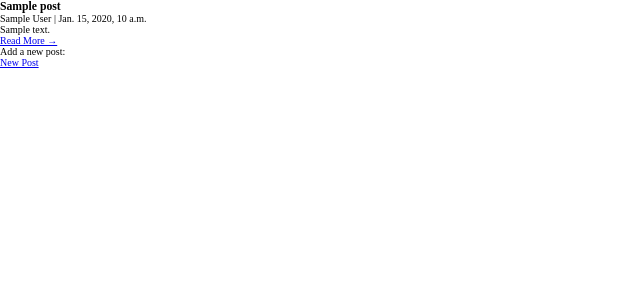
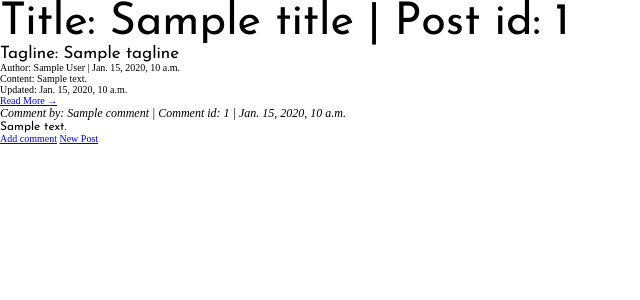
Before and after one commit to ddeveloper72/django-mongodb, a Django app: template blog/templates/blogs.html in a window 1280 px wide. Shown: the top 300 px of the page, without its empty margins (0-640 px from the left). Run offline with Django 3.2, Linux system fonts and the light colour scheme; the template is opened without the code that fills it: most values are stand-ins (such as "Sample title", 1, 10 or a date in 2020); parts of the project's set-up code (start-up, migrations or seed data) failed here and were passed over.

Commit message:
added markup to render add, edit posts, add comments

```diff
--- a/blog/templates/blogs.html
+++ b/blog/templates/blogs.html
@@ -4,23 +4,49 @@
 
 <article>
     <section class="hero">
+
         {% if posts %}
+
         {% for post in posts %}
+
         <div class="blog__header">
-            <h1>{{ post.title }}</h1>
-            <p>{{ post.author }} | {{ post.created_on}}</p>
-            <p>{{post.content|slice:":200" }}</p>
+            <h1 class="heading-1 blog__title">Title: {{ post.title.name}} | Post id: {{post.id}}</h1>
+            <h2 class="heading-2 blog__tagline">Tagline: {{ post.title.tagline }}</h2>
+            <p>Author: {{ post.author }} | {{ post.meta_data.created_on }}</p>
+            <p>Content: {{post.content|slice:":200" }}</p>
+            <p>Updated: {{ post.meta_data.updated_on }}</p>
             <a href="{% url 'post_detail' post.slug  %}" class="btn btn-primary">Read More &rarr;</a>
         </div>
+
+        {% for comment in post.comments.all %}
+        <p class="blog__author">Comment by: {{ comment.name }} | Comment id: {{ comment.id}} | {{ comment.created_on }}
+        </p>
+        <p class="blog__body-text">{{ comment.comment_text|safe }}</p>
+
+        {% empty %}
+
+        <div class="row">
+            <p>No comments yet</p>
+        </div>
+
         {% endfor %}
+
+        <a class="btn btn-default btn-primary" href="{% url 'add_comment' pk=post.pk %}">Add
+            comment</a>
+
+        {% endfor %}
+
+        <a href="{% url 'new_post' %}" class="btn" role="button">
+            New Post</a>
+
         {% else %}
+
         <p>There are no blog items added yet</p>
         <a href="{% url 'new_post' %}" class="btn" role="button">
             New Post</a>
+
         {% endif %}
-        <p>Add a new post:</p>
-        <a href="{% url 'new_post' %}" class="btn" role="button">
-            New Post</a>
+
     </section>
 </article>
 
```
